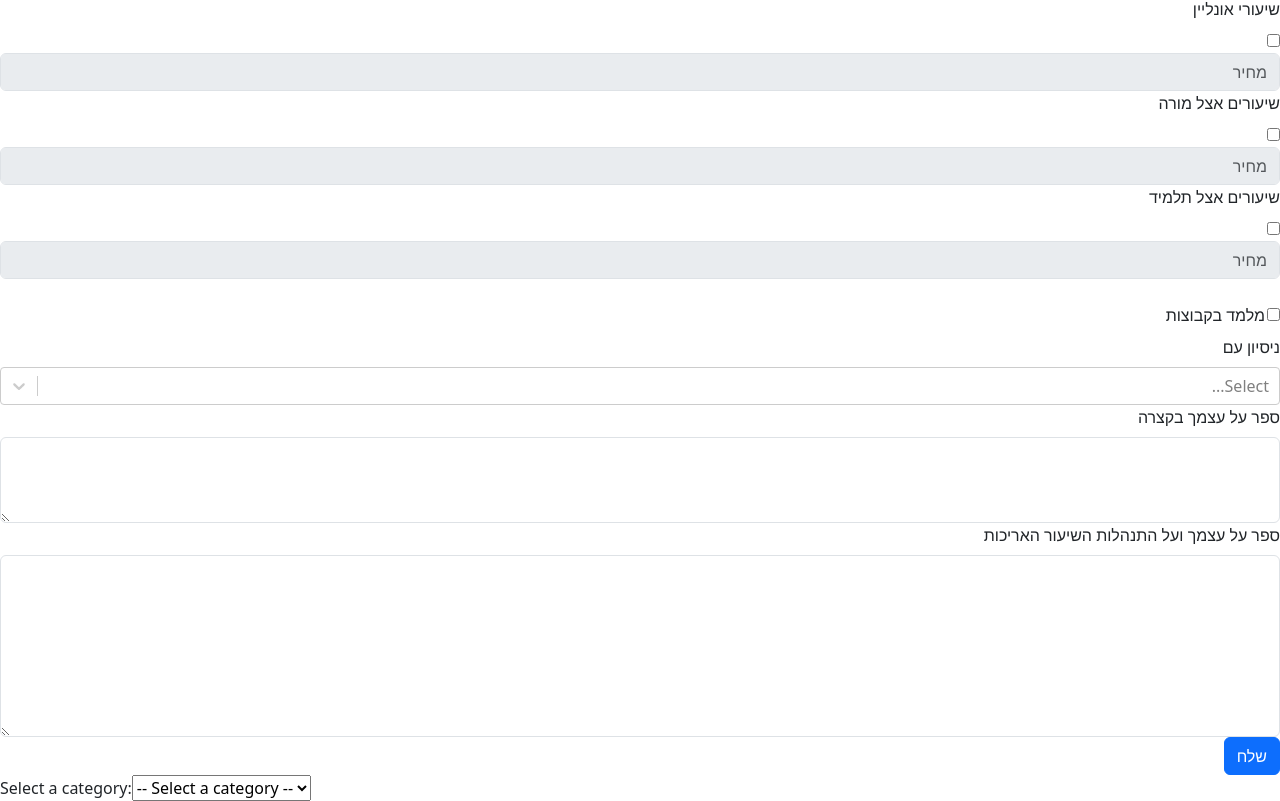
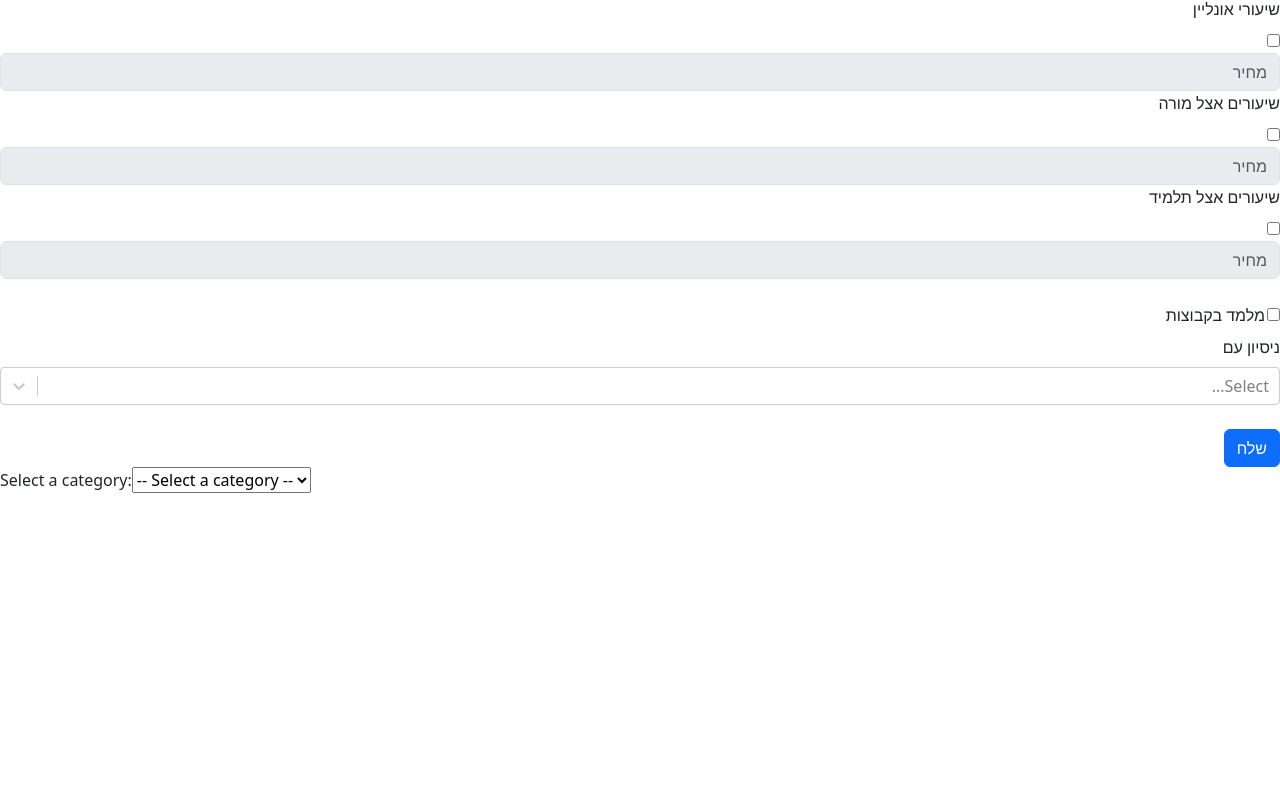
Before and after one commit to englefamily/MentorConnect, a React (Create React App) app in the folder frontend/mentor-connect-app/: page /registerMentor in a window 1280 px wide. Shown: the part 1245-2046 px from the top of the page. After the commit the page ends 1738 px from the top, so only its background shows below. Built offline with nearby package versions, Linux system fonts and the light colour scheme.

Commit message:
Hopefully fixed

```diff
--- a/frontend/mentor-connect-app/src/components/RegisterMentor.js
+++ b/frontend/mentor-connect-app/src/components/RegisterMentor.js
@@ -41,6 +41,7 @@ const RegisterMentor = () => {
     study_cities: [],
     experience_with: [],
     group_teaching: false,
+
     topics: [],
   });
 
@@ -58,10 +59,6 @@ const RegisterMentor = () => {
     console.log("From Validator _value_:", value);
     let error = "";
 
-    if (name === "experience_with" || name === "group_teaching") {
-      return error;
-    }
-    console.log(error);
     // Validate required fields
     if (name === "phone_num" && !phoneNumberRegex.test(value)) {
       error = "מספר הפאלפון חייב להיות בעל 10 ספרות";
@@ -100,12 +97,11 @@ const RegisterMentor = () => {
     if (value === undefined || value.trim() === "") {
       error = "שדה חובה";
     }
-
     // Validate confirm password
     if (name === "confirm_password" && value !== mentorData.user.password) {
       error = "הסיסמאות לא תואמות";
     }
-    console.log(error);
+
     return error;
   };
 
@@ -114,6 +110,14 @@ const RegisterMentor = () => {
 
     if (value === null) {
       value = "";
+    }
+
+    if (name === "group_teaching") {
+      setMentorData((prevState) => ({
+        ...prevState,
+        [name]: !prevState[name],
+      }));
+      return null;
     }
 
     if (value === "on") {
@@ -135,7 +139,7 @@ const RegisterMentor = () => {
     }
 
     let error = validateField(name, value);
-    console.log("From Validator _error_:", error);
+
     setErrors((prevErrors) => {
       if (name === "user.password" && value === pw2) {
         // todo to match if user.password
@@ -157,12 +161,7 @@ const RegisterMentor = () => {
         };
       }
     });
-    if (name === "group_teaching") {
-      setMentorData((prevState) => ({
-        ...prevState,
-        [name]: !prevState[name],
-      }));
-    }
+
     if (name === "confirm_password") {
       setPw2(value);
     } else if (name.startsWith("user.")) {
@@ -204,18 +203,10 @@ const RegisterMentor = () => {
       if (error !== "") {
         updatedErrors["confirm_password"] = error;
       }
-      if (
-        teachField.teach_at_mentor &&
-        teachField.teach_at_student &&
-        teachField.teach_online
-      ) {
-        updatedErrors["teach_at"] = "חובה לבחור את אחד מדרכי הלימוד";
-      }
     });
     setErrors(updatedErrors);
 
     if (Object.keys(updatedErrors).length === 0) {
-      console.log(mentorData);
       fetch_api("mentor", "POST", mentorData)
         .then((response) => {
           setMentorCreated(true);
@@ -224,6 +215,7 @@ const RegisterMentor = () => {
           let phone_num_error = "";
           let email_error = "";
           const error = response.response.data.error;
+
           if (
             error?.user?.email != undefined &&
             error?.user?.email[0] ===
@@ -530,6 +522,7 @@ const RegisterMentor = () => {
             <Form.Text className="text-danger">{errors.study_cities}</Form.Text>
           )}
         </Form.Group>
+
         <Form.Group>
           <Form.Label>שיעורי אונליין</Form.Label>
           <br />
@@ -590,19 +583,17 @@ const RegisterMentor = () => {
             {errors.teach_at_student}
           </Form.Text>
         )}
-        {errors.teach_at && (
-          <Form.Text className="text-danger">{errors.teach_at}</Form.Text>
-        )}
-        <br />
+        <br/>
         <Form.Group>
           <input
             type="checkbox"
             name="group_teaching"
             onChange={handleChange}
-            style={{ marginLeft: "2px" }}
+            style={{marginLeft: '2px'}}
           />
           <Form.Label>מלמד בקבוצות</Form.Label>
         </Form.Group>
+
         <Form.Group controlId="experienceWith">
           <Form.Label>ניסיון עם</Form.Label>
           <Select
@@ -624,43 +615,104 @@ const RegisterMentor = () => {
             }}
           />
           {errors.experience_with && (
-            <Form.Text className="text-danger">
-              {errors.experience_with}
-            </Form.Text>
+            <Form.Text className="text-danger">{errors.experience_with}</Form.Text>
           )}
         </Form.Group>
-        {/* Self Description Title */}
-        <Form.Group controlId="selfDescriptionTitle">
-          <Form.Label>ספר על עצמך בקצרה</Form.Label>
+
+        {/* Self Description Title
+        {/* <Form.Group controlId="selfDescriptionTitle">
+          <Form.Label>כותרת תיאור עצמי</Form.Label>
+          <Form.Control
+            type="text"
+            name="selfDescriptionTitle"
+            value={mentorData.selfDescriptionTitle}
+            onChange={handleChange}
+          />
+          {errors.selfDescriptionTitle && <Form.Text className="text-danger">{errors.selfDescriptionTitle}</Form.Text>}
+        </Form.Group> */}
+        {/* Self Description Content */}
+        {/* <Form.Group controlId="selfDescriptionContent">
+          <Form.Label>תיאור עצמי</Form.Label>
           <Form.Control
             as="textarea"
-            rows={3}
-            name="self_description_title"
-            value={mentorData.self_description_title}
+            rows={4}
+            name="selfDescriptionContent"
+            value={mentorData.selfDescriptionContent}
             onChange={handleChange}
           />
-          {errors.self_description_title && (
-            <Form.Text className="text-danger">
-              {errors.self_description_title}
-            </Form.Text>
-          )}
-        </Form.Group>
-        {/* Self Description Content */}
-        <Form.Group controlId="selfDescriptionContent">
-          <Form.Label>ספר על עצמך ועל התנהלות השיעור האריכות</Form.Label>
+          {errors.selfDescriptionContent && <Form.Text className="text-danger">{errors.selfDescriptionContent}</Form.Text>}
+        </Form.Group> */}
+        {/* Teach at Mentor */}
+        {/* <Form.Group controlId="teachAtMentor">
+          <Form.Label>לימוד עם מנטור (בש"ח)</Form.Label>
           <Form.Control
-            as="textarea"
-            rows={7}
-            name="self_description_content"
-            value={mentorData.self_description_content}
+            type="number"
+            step="0.01"
+            name="teachAtMentor"
+            value={mentorData.teachAtMentor}
             onChange={handleChange}
           />
-          {errors.selfd_escription_content && (
-            <Form.Text className="text-danger">
-              {errors.self_description_content}
-            </Form.Text>
-          )}
-        </Form.Group>
+          {errors.teachAtMentor && <Form.Text className="text-danger">{errors.teachAtMentor}</Form.Text>}
+        </Form.Group> */}
+        {/* Teach at Student */}
+        {/* <Form.Group controlId="teachAtStudent">
+          <Form.Label>לימוד עם תלמיד (בש"ח)</Form.Label>
+          <Form.Control
+            type="number"
+            step="0.01"
+            name="teachAtStudent"
+            value={mentorData.teachAtStudent}
+            onChange={handleChange}
+          />
+          {errors.teachAtStudent && <Form.Text className="text-danger">{errors.teachAtStudent}</Form.Text>}
+        </Form.Group> */}
+        {/* Teach Online */}
+        {/* <Form.Group controlId="teachOnline">
+          <Form.Label>לימוד מקוון (בש"ח)</Form.Label>
+          <Form.Control
+            type="number"
+            step="0.01"
+            name="teachOnline"
+            value={mentorData.teachOnline}
+            onChange={handleChange}
+          />
+          {errors.teachOnline && <Form.Text className="text-danger">{errors.teachOnline}</Form.Text>}
+        </Form.Group> */}
+        {/* Experience With */}
+        {/* <Form.Group controlId="experienceWith">
+          <Form.Label>ניסיון ב</Form.Label>
+          <Form.Check
+            inline
+            label="ADHD"
+            type="checkbox"
+            name="experienceWith"
+            value="adhd"
+            checked={mentorData.experienceWith.includes('adhd')}
+            onChange={handleChange}
+          />
+          <Form.Check
+            inline
+            label="לימוד"
+            type="checkbox"
+            name="experienceWith"
+            value="teaching"
+            checked={mentorData.experienceWith.includes('teaching')}
+            onChange={handleChange}
+          />
+          {errors.experienceWith && <Form.Text className="text-danger">{errors.experienceWith}</Form.Text>}
+        </Form.Group> */}
+        {/* Group Teaching */}
+        {/* <Form.Group controlId="groupTeaching">
+          <Form.Check
+            type="checkbox"
+            label="לימוד קבוצתי"
+            name="groupTeaching"
+            checked={mentorData.groupTeaching}
+            onChange={handleChange}
+          />
+          {errors.groupTeaching && <Form.Text className="text-danger">{errors.groupTeaching}</Form.Text>}
+        </Form.Group> */}
+        <br />
         <Button variant="primary" type="submit">
           שלח
         </Button>
```
Also changed, not shown: 1 other file (tests, documents, lock files or other folders).
